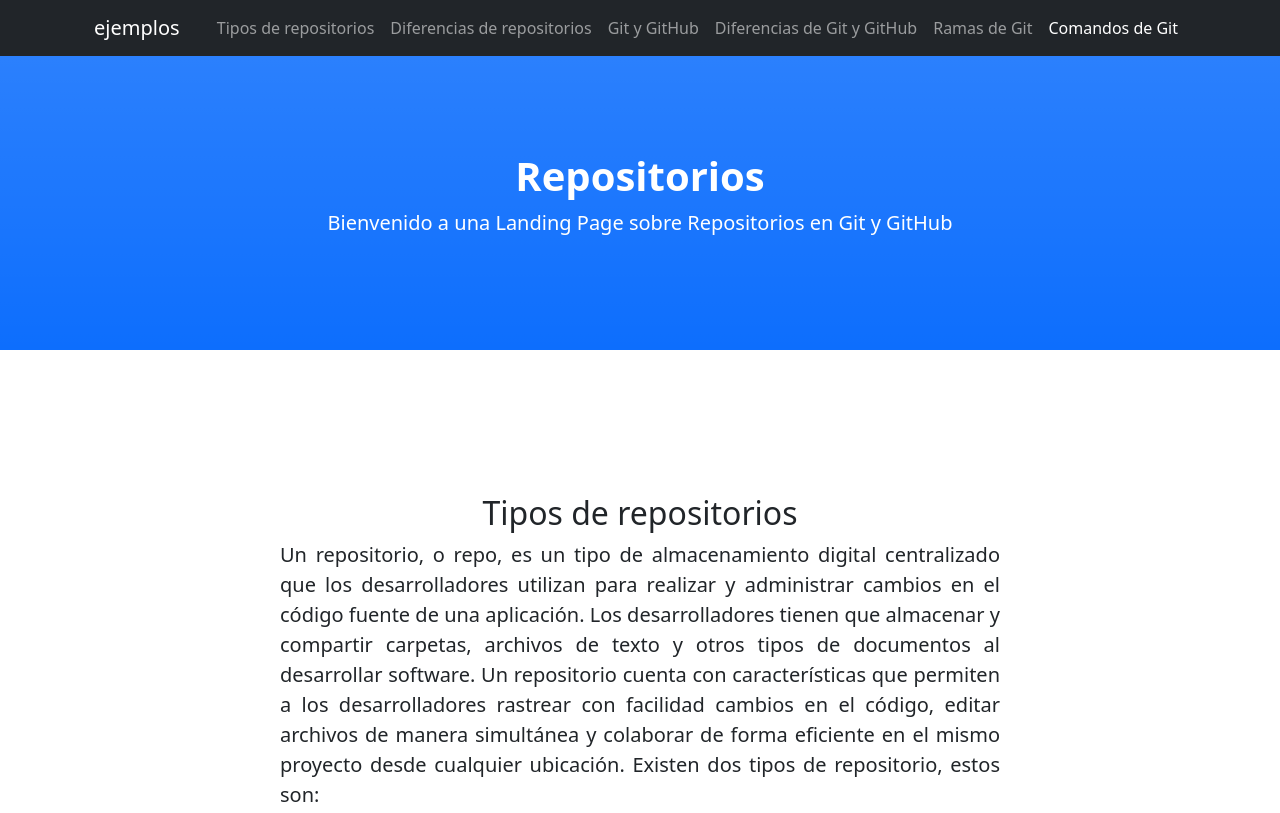
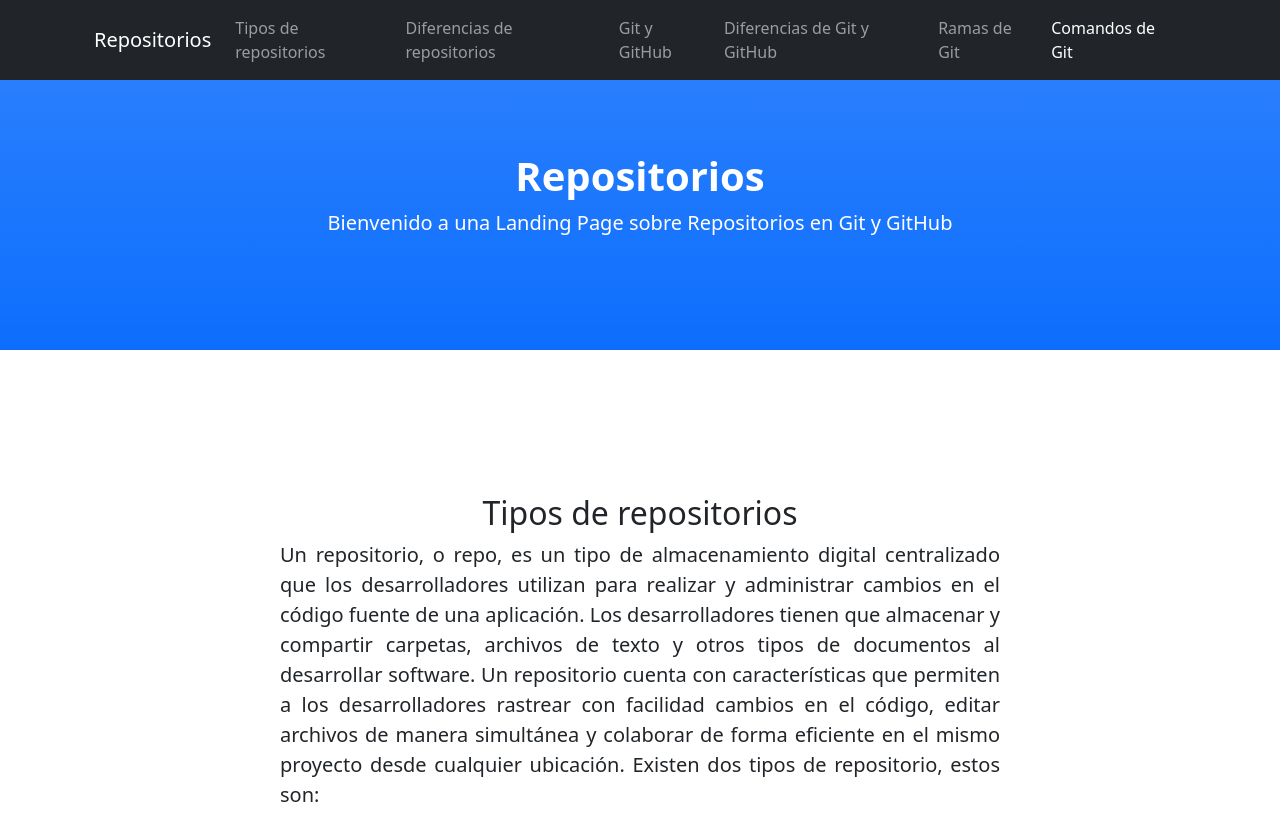
Before and after one commit to SamuelLemos01/prueba, a plain HTML site: page index.html in a window 1280 px wide. Shown: the top 813 px of the page. Drawn offline with nearby package versions, Linux system fonts and the light colour scheme.

Commit message:
actualizado de nuevo

```diff
--- a/index.html
+++ b/index.html
@@ -13,7 +13,7 @@
 
         <nav class="navbar navbar-expand-lg navbar-dark bg-dark fixed-top" id="mainNav">
             <div class="container px-4">
-                <a class="navbar-brand" href="#page-top">ejemplos</a>
+                <a class="navbar-brand" href="#page-top">Repositorios</a>
                 <button class="navbar-toggler" type="button" data-bs-toggle="collapse" data-bs-target="#navbarResponsive" aria-controls="navbarResponsive" aria-expanded="false" aria-label="Toggle navigation"><span class="navbar-toggler-icon"></span></button>
                 <div class="collapse navbar-collapse" id="navbarResponsive">
                     <ul class="navbar-nav ms-auto">
```
